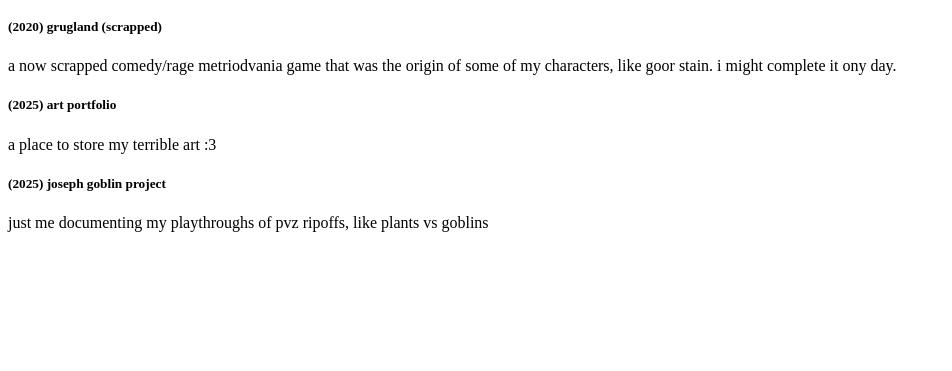
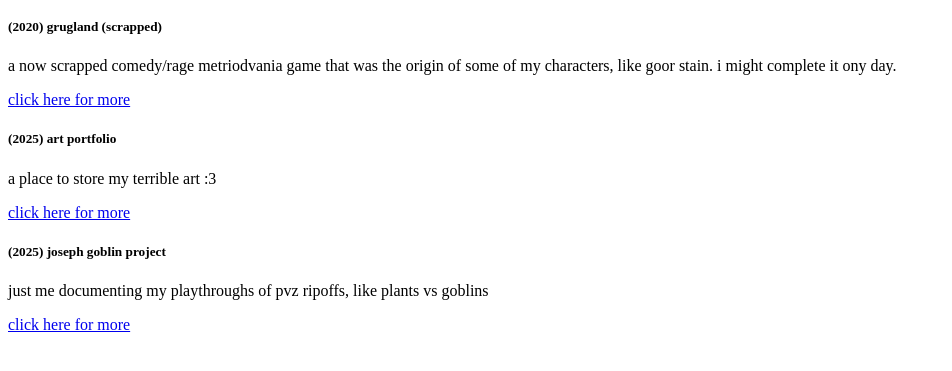
Before and after one commit to mouldyair/stain, a plain HTML site: page index.html in a window 1280 px wide. Shown: the part 101-472 px from the top of the page, without its empty margins (0-952 px from the left). Drawn offline with Linux system fonts and the light colour scheme.

Commit message:
Update index.html
fixed the links

```diff
--- a/index.html
+++ b/index.html
@@ -5,12 +5,12 @@
   <p>this is where you can find a list of my projects in chronological order, probably</p>
   <h5>(2020) grugland (scrapped)</h5>
   <p>a now scrapped comedy/rage metriodvania game that was the origin of some of my characters, like goor stain. i might complete it ony day.</p>
-  <a href="https://mouldyair.github.io/stain/grugland"></a>
+  <a href="https://mouldyair.github.io/stain/grugland">click here for more</a>
   <h5>(2025) art portfolio</h5>
   <p>a place to store my terrible art :3</p>
-  <a href="https://mouldyair.github.io/stain/art"></a>
+  <a href="https://mouldyair.github.io/stain/artspace">click here for more</a>
   <h5>(2025) joseph goblin project</h5>
   <p>just me documenting my playthroughs of pvz ripoffs, like plants vs goblins</p>
-   <a href="https://mouldyair.github.io/stain/Jgoblin"></a>
+   <a href="https://mouldyair.github.io/stain/Jgoblin">click here for more</a>
 </body>
 </html>
```
